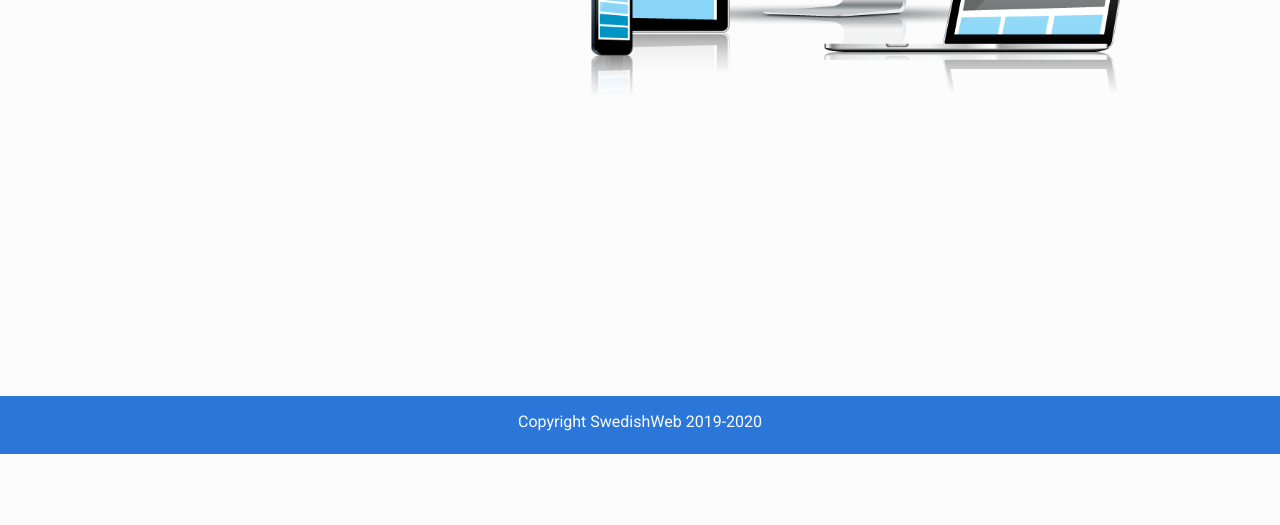
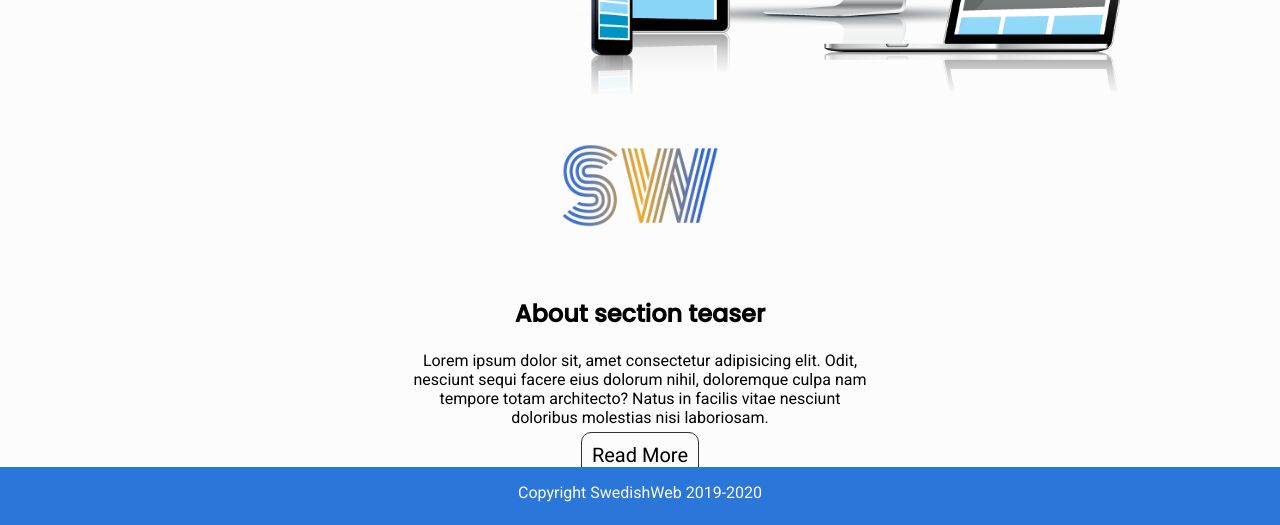
Before and after one commit to sofiabjorkman/firstproject, a plain HTML site: page index.html in a window 1280 px wide. Shown: the part 404-929 px from the top of the page. Before the commit the page ends 858 px from the top, so only its background shows below. Drawn offline with Linux system fonts and the light colour scheme.

Commit message:
About-width-content-no-style

```diff
--- a/css/home.css
+++ b/css/home.css
@@ -15,3 +15,28 @@ main .container {
 .hero-text h1{
     font-size: 50px;
 }
+
+.image-container {
+    width:15%;
+    margin: auto;
+}
+
+.image-container img {
+    width: 100%;
+}
+
+.txt-content {
+    width: 40%;
+    margin: auto;
+    text-align: center;
+}
+
+.txt-content a {
+    text-decoration: none;
+    color: black;
+    border: 1px solid #333;
+    border-radius: 10px;
+    padding: 10px;
+    font-size: 20px;
+    font-family: 'Roboto', sans-serif;
+}
--- a/index.html
+++ b/index.html
@@ -42,6 +42,20 @@
         </div>
     </main>
 
+    <section id="about">
+        <div class="container">
+            <div class="image-container">
+                <img src="images/logga.png" alt="">
+            </div>
+
+            <div class="txt-content">
+                <h2>About section teaser</h2>
+                <p>Lorem ipsum dolor sit, amet consectetur adipisicing elit. Odit, nesciunt sequi facere eius dolorum nihil, doloremque culpa nam tempore totam architecto? Natus in facilis vitae nesciunt doloribus molestias nisi laboriosam.</p>
+                <a href="about.html">Read More</a>
+            </div>
+        </div>
+    </section>
+
     <footer>
         <p>Copyright SwedishWeb 2019-2020</p>
     </footer>
```
